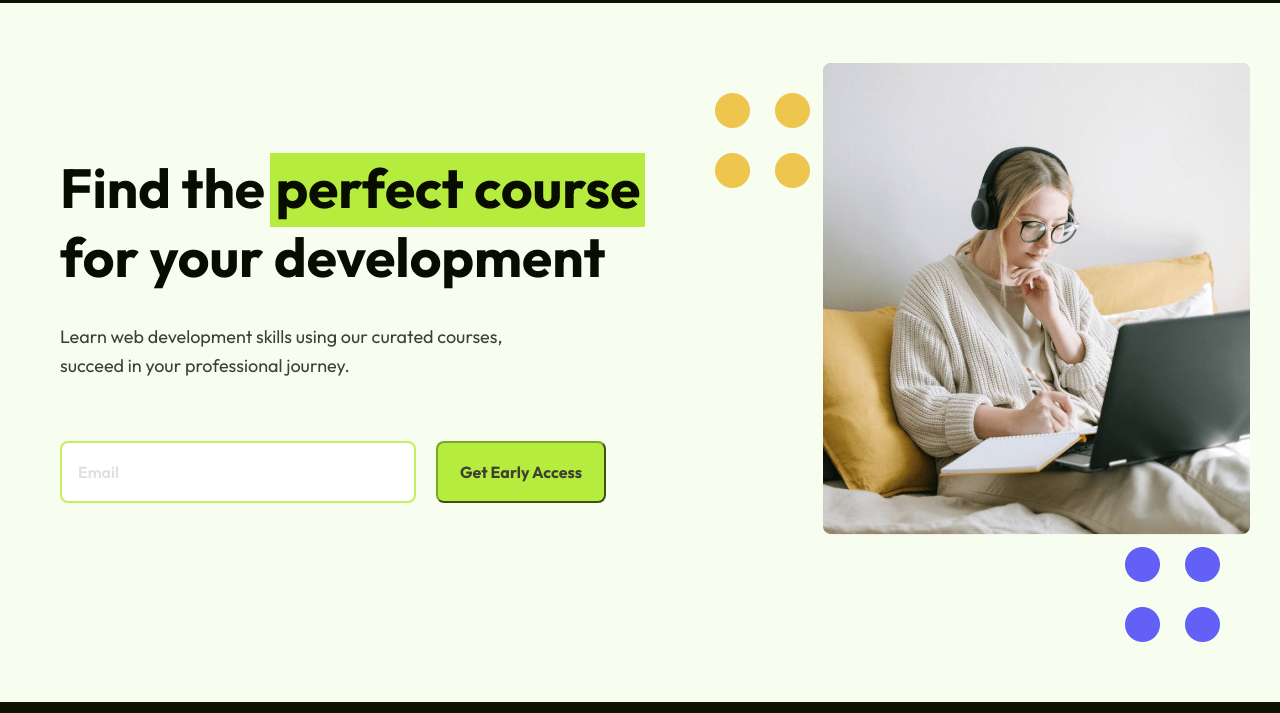
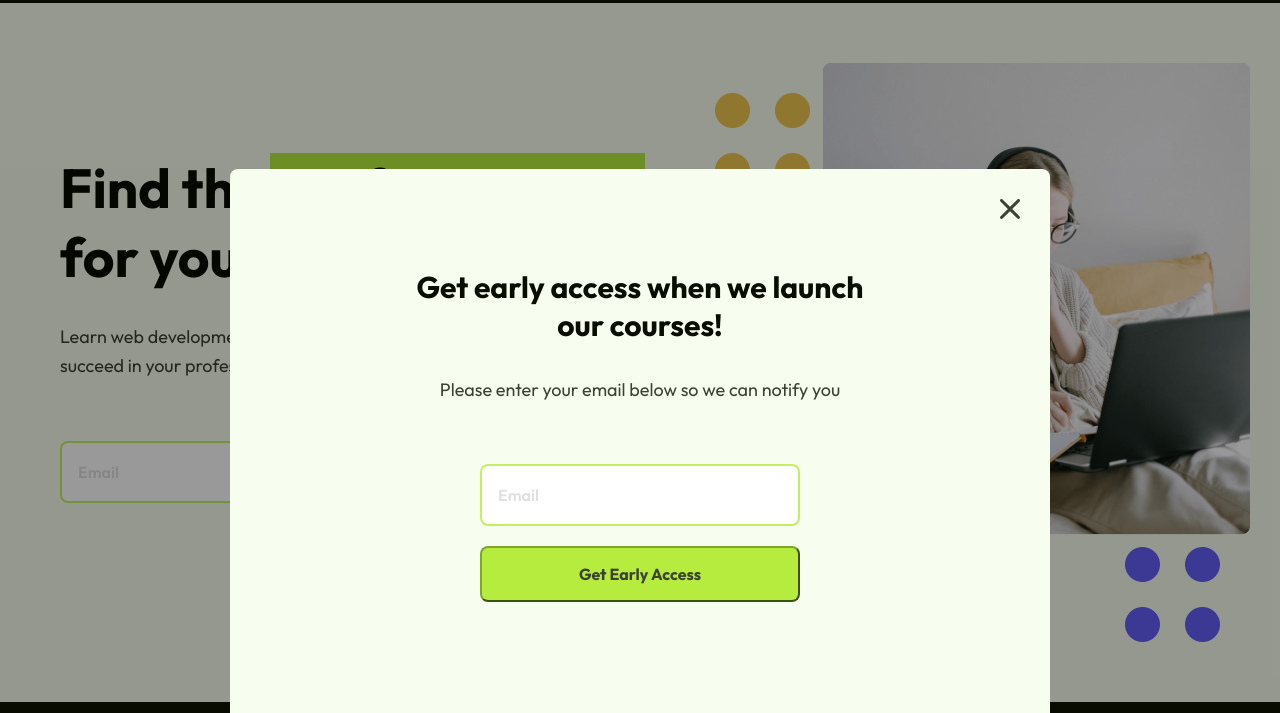
Before and after one commit to scriptedthreads/ScriptedThreadsWebsite, a plain HTML site: page index.html in a window 1280 px wide. Both pictures are taken after a click on the button "Get Started". Shown: the part 87-800 px from the top of the page. Drawn offline with Linux system fonts and the light colour scheme.

Commit message:
Add get started modal

```diff
--- a/index.html
+++ b/index.html
@@ -45,7 +45,9 @@
             <li><a href="/pages/courses.html">Courses</a></li>
             <li><a href="/pages/blog.html">Blog</a></li>
             <li>
-              <button type="submit" class="btn-primary">Get Started</button>
+              <button type="submit" id="get-started-btn" class="btn-primary">
+                Get Started
+              </button>
             </li>
           </ul>
         </nav>
@@ -58,7 +60,7 @@
           <a href="#about">About</a>
           <a href="#courses">Courses</a>
           <a href="#blog">Blog</a>
-          <button type="submit" class="btn-secondary">Get Started</button>
+          <button type="submit" id="get-started-btn-mobile" class="btn-secondary">Get Started</button>
         </div>
       </section>
     </header>
@@ -354,9 +356,38 @@
         </div>
       </div>
       <div class="container">
-        <p class="copyright">© Copyright <span id="copyright-year"></span> Scripted Threads Inc.</p>
+        <p class="copyright">
+          © Copyright <span id="copyright-year"></span> Scripted Threads Inc.
+        </p>
       </div>
     </footer>
+
+    <!-- Modals -->
+    <div id="get-started-modal" class="modal">
+      <!-- Modal content -->
+      <div class="modal-content">
+        <img src="./images/close-x.svg" alt="Modal Close" class="modal-close-x" />
+        <div class="modal-header">
+          <h3>Get early access when we launch our courses!</h3>
+        </div>
+        <div class="modal-body">
+          <p>Please enter your email below so we can notify you</p>
+        </div>
+        <div class="modal-footer">
+          <form>
+            <input
+              type="email"
+              id="email"
+              name="email"
+              placeholder="Email"
+              required
+              aria-label="Enter email for early access"
+            />
+            <button type="submit" class="btn-primary">Get Early Access</button>
+          </form>
+        </div>
+      </div>
+    </div>
     <script src="./scripts/main.js"></script>
   </body>
 </html>
--- a/scripts/main.js
+++ b/scripts/main.js
@@ -23,3 +23,29 @@ brandLogoImg.addEventListener("click", function () {
 let copyrightYear = document.querySelector("#copyright-year");
 
 copyrightYear.appendChild(document.createTextNode(new Date().getFullYear()));
+
+// Open And Close Get Started Modal
+var getStartedModal = document.getElementById("get-started-modal");
+
+var getStartedButton = document.getElementById("get-started-btn");
+var getStartedButtonMobile = document.getElementById("get-started-btn-mobile");
+
+var modalCloseX = document.querySelector(".modal-close-x");
+
+getStartedButton.onclick = function () {
+  getStartedModal.style.display = "block";
+};
+
+getStartedButtonMobile.onclick = function () {
+  getStartedModal.style.display = "block";
+};
+
+modalCloseX.onclick = function () {
+  getStartedModal.style.display = "none";
+};
+
+window.onclick = function (event) {
+  if (event.target == getStartedModal) {
+    getStartedModal.style.display = "none";
+  }
+};
--- /dev/null
+++ b/styles/_components.scss
@@ -0,0 +1,85 @@
+.modal {
+  display: none;
+  position: fixed;
+  z-index: $Z-Index-Modals;
+  left: 0;
+  top: 0;
+  width: 100%;
+  height: 100%;
+  background-color: rgba(0, 0, 0, 0.4);
+}
+
+.modal-content {
+  background-color: $Light-BG;
+  margin: 20% auto;
+  max-width: 760px;
+  height: 500px;
+  padding: 30px;
+  border-radius: $Border-Radius;
+}
+
+.modal-close-x {
+  float: right;
+  cursor: pointer;
+}
+
+.modal-header {
+  margin: auto;
+  margin-top: 70px;
+}
+
+.modal-body {
+  margin: auto;
+  margin-top: 30px;
+}
+
+.modal-footer {
+  margin: auto;
+  margin-top: 60px;
+}
+
+#get-started-modal .modal-header {
+  max-width: 487px;
+  h3 {
+    text-align: center;
+    color: $Secondary-Dark;
+  }
+}
+
+#get-started-modal .modal-body {
+  max-width: 520px;
+  p {
+    text-align: center;
+    color: $Secondary-Light;
+  }
+}
+
+#get-started-modal .modal-footer {
+  max-width: 320px;
+}
+
+#get-started-modal form {
+  display: flex;
+  flex-direction: column;
+  gap: 20px;
+}
+#get-started-modal form input {
+  height: 56px;
+  padding-left: 16px;
+  padding-right: 16px;
+  border: 2px solid $Primary-Light;
+  border-radius: $Border-Radius;
+  font-family: $font-family;
+  font-weight: 600;
+  font-size: 16px;
+}
+#get-started-modal form input::placeholder {
+  color: $Disabled;
+}
+#get-started-modal form input:focus {
+  outline: none;
+  border: 2px solid $Primary-Dark;
+}
+#get-started-modal form button {
+  padding: 16px 22px;
+}
--- a/styles/_responsive.scss
+++ b/styles/_responsive.scss
@@ -511,4 +511,11 @@
   .footer-links {
     gap: 15px;
   }
+
+  // COMPONENTS
+  .modal-content {
+    max-width: 320px;
+    max-height: 400px;
+    padding: 20px;
+  }
 }
--- a/styles/_variables.scss
+++ b/styles/_variables.scss
@@ -4,6 +4,8 @@ $Debug-Border: 1px dashed red;
 
 $Section-Y-Padding: 60px;
 $Border-Radius: 8px;
+
+$Z-Index-Modals: 10;
 
 $White: #ffffff;
 $Black: #000000;
--- a/styles/main.scss
+++ b/styles/main.scss
@@ -10,6 +10,7 @@
 @import "secondSection";
 @import "thirdSection";
 @import "footer";
+@import "components";
 
 body {
   margin: 0;
```
Also changed, not shown: images/close-x.svg (added), styles/styles.css, 1 other file.
